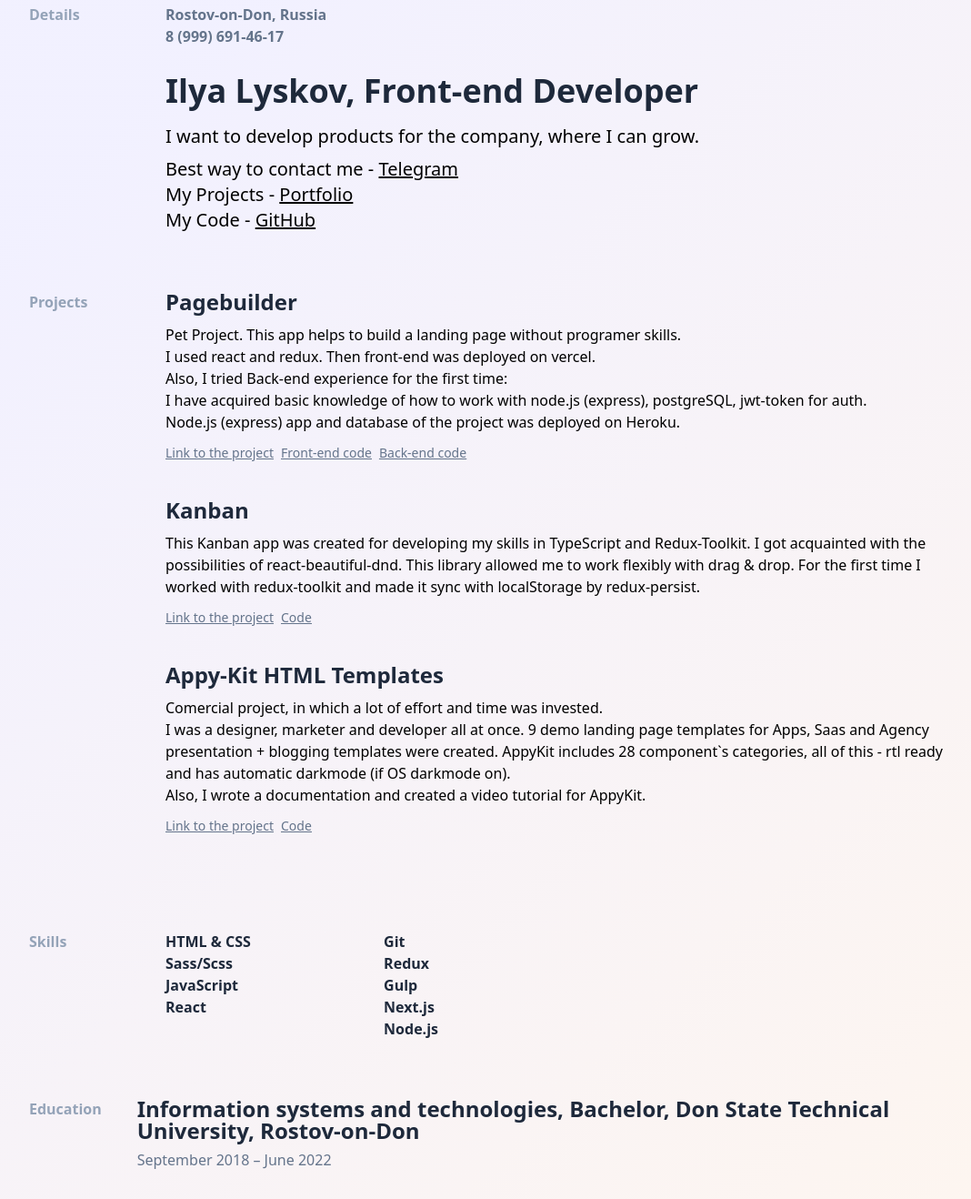
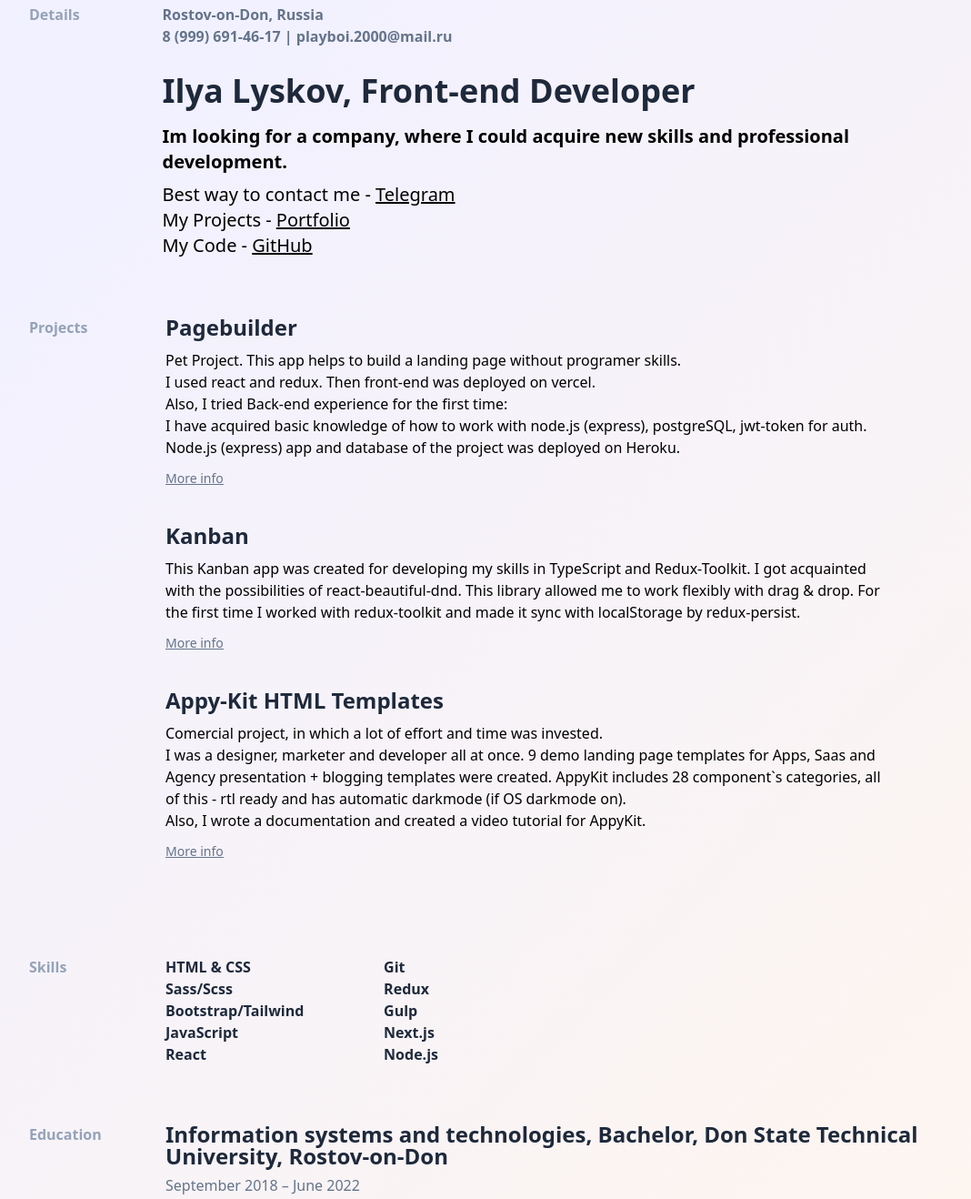
Before and after one commit to plaibo1/resume, a plain HTML site: page index.html in a window 1280 px wide. Shown: the part 96-1414 px from the top of the page at 91% size, without its empty margins (96-1164 px from the left). Drawn offline with nearby package versions, Linux system fonts and the light colour scheme.

Commit message:
added more info

```diff
--- a/index.html
+++ b/index.html
@@ -27,36 +27,38 @@
 
 <body>
 
-<div class="w-full mainGradient">
+<div class="w-full mainGradient px-8">
   <div class="max-w-5xl mx-auto relative pt-[100px] pb-[60px]">
 
-    <div class="flex mb-16">
-      <h2 class="text-base font-semibold text-slate-400 w-[150px]">Details</h2>
+    <div class="flex flex-col md:flex-row mb-16">
+      <h2 class="text-base font-semibold text-slate-400 w-[150px] mb-5 md:mb-0">Details</h2>
       <div>
         <div class="text-slate-500 font-semibold">
           Rostov-on-Don, Russia <br>
-          8 (999) 691-46-17
+          <span>8 (999) 691-46-17</span> | <span>playboi.2000@mail.ru</span>
         </div>
         <div class="mt-7">
           <h1 class="text-4xl font-bold text-slate-800 mb-4 flex">
             Ilya Lyskov, Front-end Developer
           </h1>
           <p class="text-xl">
-            <span class="block mb-2">I want to develop products for the company, where I can grow.</span>
+            <span class="block mb-2 font-semibold">
+              Im looking for a company, where I could acquire new skills and professional development.
+            </span>
 
-            <span class="block">Best way to contact me - <a href="https://t.me/playbo1" class="underline">Telegram</a></span>
-            <span class="block">My Projects  - <a href="https://ilya-lyskov-portfolio.vercel.app/" class="underline">Portfolio</a></span>
-            <span class="block">My Code  - <a href="https://github.com/plaibo1" class="underline">GitHub</a></span>
+            <span class="block">Best way to contact me - <a href="https://t.me/playbo1" target="_blank" class="underline">Telegram</a></span>
+            <span class="block">My Projects  - <a href="https://ilya-lyskov-portfolio.vercel.app/" target="_blank" class="underline">Portfolio</a></span>
+            <span class="block">My Code  - <a href="https://github.com/plaibo1" target="_blank" class="underline">GitHub</a></span>
           </p>
         </div>
       </div>
 
     </div>
 
-    <div class="flex mb-16">
-      <h2 class="text-base font-semibold text-slate-400 min-w-[150px]">Projects</h2>
+    <div class="flex flex-col md:flex-row mb-16">
+      <h2 class="text-base font-semibold text-slate-400 min-w-[150px] mb-5 md:mb-0">Projects</h2>
       <div>
-        <div class="mb-10">
+        <div class="mb-10 md:w-[90%]">
           <h3 class="text-2xl font-bold text-slate-800 mb-3 leading-6">Pagebuilder</h3>
           <p>
             Pet Project. This app helps to build a landing page without programer skills. <br>
@@ -67,12 +69,10 @@
             Node.js (express) app and database of the project was deployed on Heroku.
           </p>
           <div class="text-sm mt-3 inline-flex items-start text-slate-500 underline">
-            <a href="https://pagebuilder-neon.vercel.app/" class=" hover:bg-indigo-500 hover:text-white mr-2">Link to the project</a>
-            <a href="https://github.com/plaibo1/pagebuilder" class="hover:bg-indigo-500 hover:text-white mr-2">Front-end code</a>
-            <a href="https://github.com/plaibo1/pagebuilderServer" class="hover:bg-indigo-500 hover:text-white">Back-end code</a>
+            <a href="https://ilya-lyskov-portfolio.vercel.app/projects/pagebuilder" target="_blank" class=" hover:bg-indigo-500 hover:text-white mr-2">More info</a>
           </div>
         </div>
-        <div class="mb-10">
+        <div class="mb-10 md:w-[90%]">
           <h3 class="text-2xl font-bold text-slate-800 mb-3 leading-6">Kanban</h3>
           <p>
             This Kanban app was created for developing my skills in TypeScript and Redux-Toolkit.
@@ -80,11 +80,10 @@
             For the first time I worked with redux-toolkit and made it sync with localStorage by redux-persist.
           </p>
           <div class="text-sm mt-3 inline-flex items-start text-slate-500 underline">
-            <a href="https://pagebuilder-neon.vercel.app/" class=" hover:bg-indigo-500 hover:text-white mr-2">Link to the project</a>
-            <a href="https://github.com/plaibo1/pagebuilder" class="hover:bg-indigo-500 hover:text-white mr-2">Code</a>
+            <a href="https://ilya-lyskov-portfolio.vercel.app/projects/kanban" target="_blank" class="hover:bg-indigo-500 hover:text-white mr-2">More info</a>
           </div>
         </div>
-        <div class="mb-10">
+        <div class="mb-10 md:w-[90%]">
           <h3 class="text-2xl font-bold text-slate-800 mb-3 leading-6">Appy-Kit HTML Templates</h3>
           <p>
             Comercial project, in which a lot of effort and time was invested.
@@ -96,19 +95,19 @@
             Also, I wrote a documentation and created a video tutorial for AppyKit.
           </p>
           <div class="text-sm mt-3 inline-flex items-start text-slate-500 underline">
-            <a href="https://pagebuilder-neon.vercel.app/" class=" hover:bg-indigo-500 hover:text-white mr-2">Link to the project</a>
-            <a href="https://github.com/plaibo1/pagebuilder" class="hover:bg-indigo-500 hover:text-white mr-2">Code</a>
+            <a href="https://ilya-lyskov-portfolio.vercel.app/projects/appy-kit" target="_blank" class=" hover:bg-indigo-500 hover:text-white mr-2">More info</a>
           </div>
         </div>
       </div>
     </div>
 
-    <div class="flex mb-16">
-      <h2 class="text-base font-semibold text-slate-400 w-[150px]">Skills</h2>
+    <div class="flex flex-col md:flex-row mb-16">
+      <h2 class="text-base font-semibold text-slate-400 w-[150px] mb-5 md:mb-0">Skills</h2>
       <div class="flex justify-between w-[300px] font-semibold text-slate-800">
         <ol>
           <li>HTML & CSS</li>
           <li>Sass/Scss</li>
+          <li>Bootstrap/Tailwind</li>
           <li>JavaScript</li>
           <li>React</li>
         </ol>
@@ -122,8 +121,8 @@
       </div>
     </div>
 
-    <div class="flex mb-16">
-      <h2 class="text-base font-semibold text-slate-400 w-[150px]">Education</h2>
+    <div class="flex flex-col md:flex-row mb-16">
+      <h2 class="text-base font-semibold text-slate-400 min-w-[150px] mb-5 md:mb-0">Education</h2>
       <div>
         <div class="text-2xl font-bold text-slate-800 mb-2 leading-6">Information systems and technologies, Bachelor, Don State Technical University, Rostov-on-Don</div>
         <div class="text-base text-slate-500">September 2018 – June 2022</div>
```
